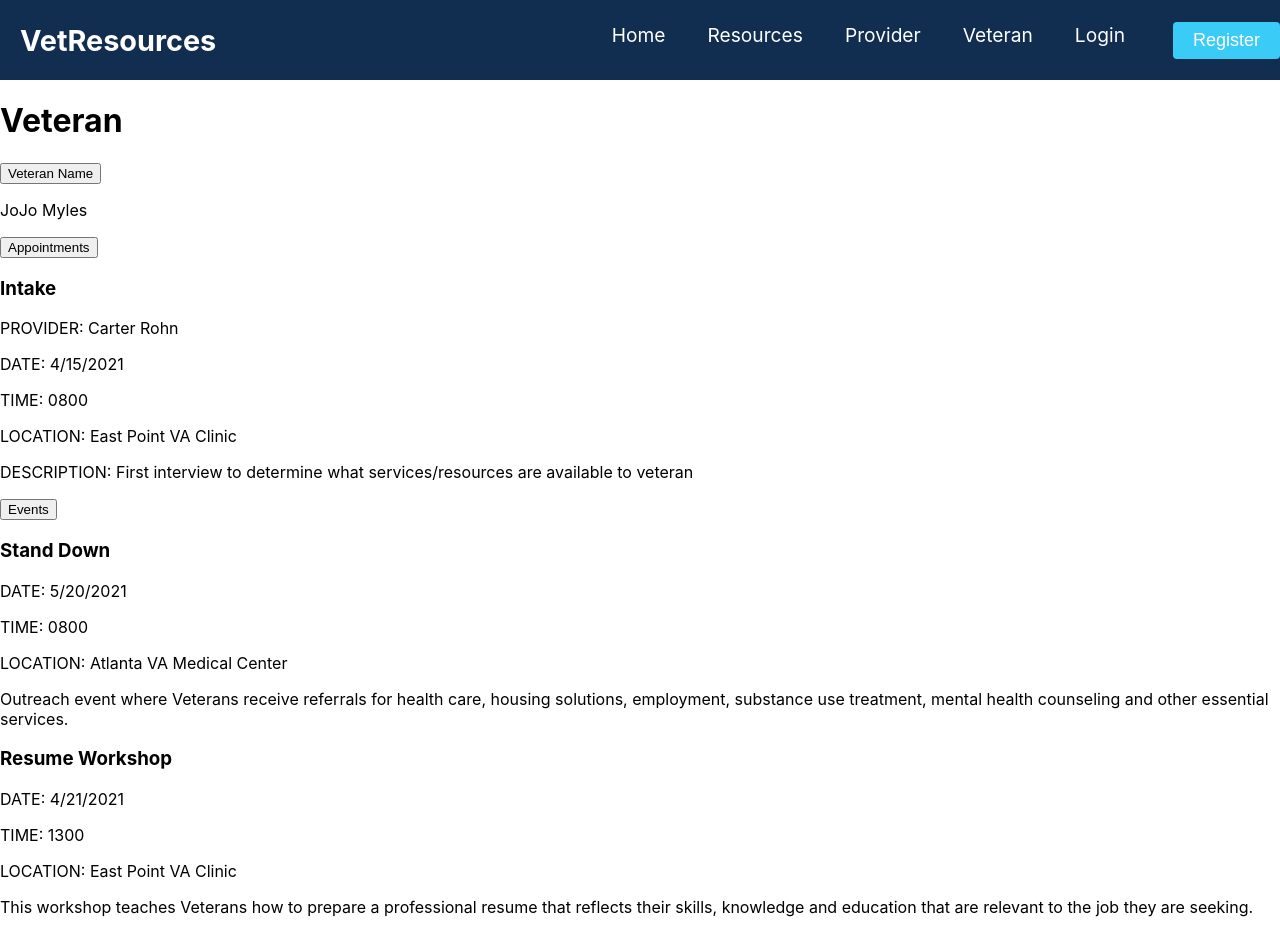
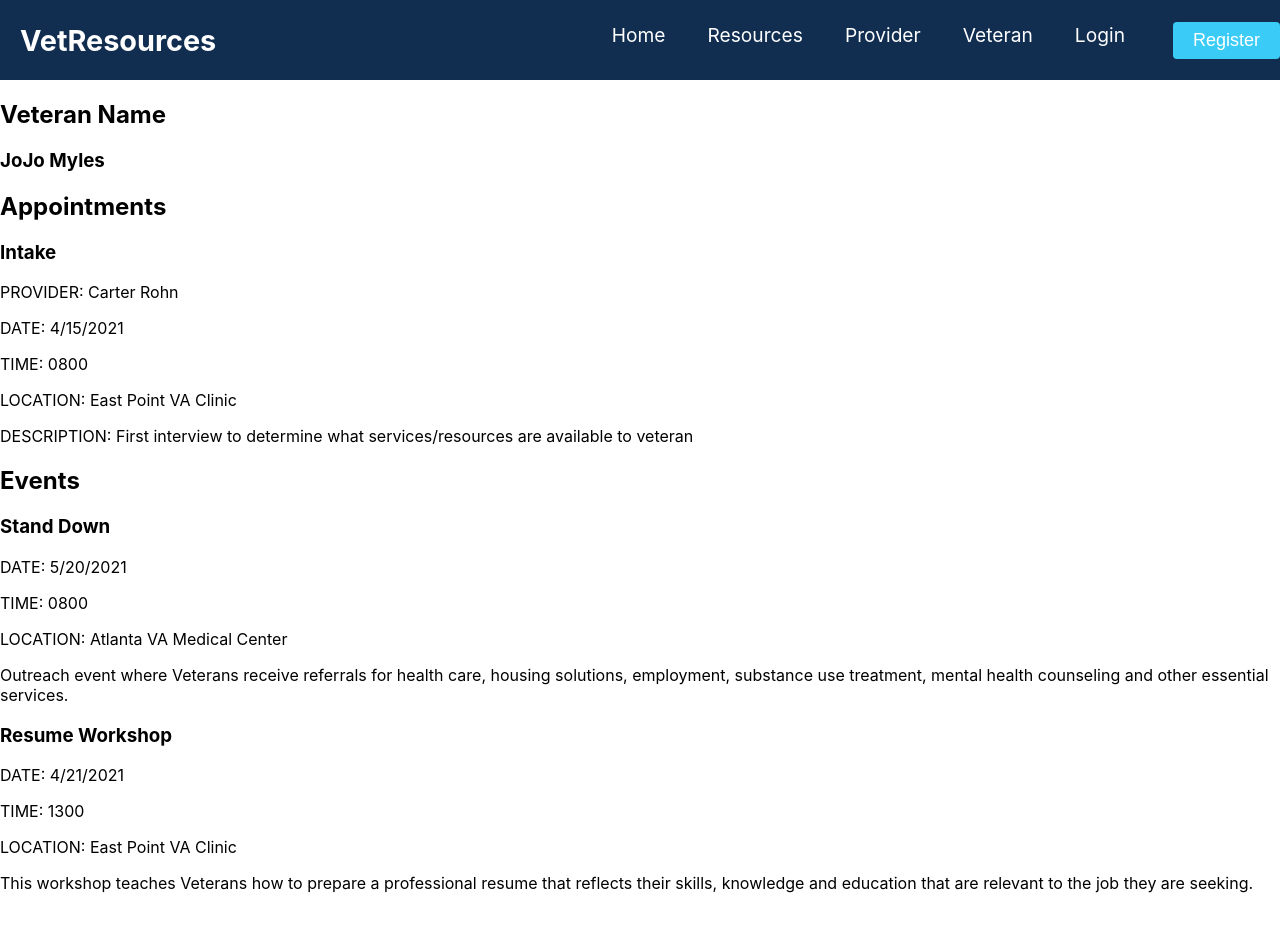
Before and after one commit to patrickcollins24/vet-resources, a React (Create React App) app: page /user in a window 1280 px wide. After the commit the page ends 909 px from the top, so only its background shows below. Built offline with nearby package versions, Linux system fonts and the light colour scheme.

Commit message:
fixed veteran and provider page

```diff
--- a/src/components/ProviderPage.jsx
+++ b/src/components/ProviderPage.jsx
@@ -4,14 +4,11 @@
 const ProviderPage = () => {
     return (
         <div>
-            <h1>Provider</h1>
-            <a href="" target="_blank">
-                <button> Provider Name </button>
-            </a> <br/>
-            <p>Carter Rohn</p>
-            <a href="" target="_blank">
-                <button> Appointments </button>
-            </a> <br/>
+
+           <h2>Provider Name</h2>
+            <h3>Carter Rohn</h3>
+
+            <h2>Appointments</h2>
             <h3>Intake</h3>
             <p>VETERAN: JoJo Myles </p>
             <p>DATE:  4/15/2021</p>
@@ -31,11 +28,8 @@ const ProviderPage = () => {
             <p>DATE:  4/16/2021</p>
             <p>TIME:  0800</p>
             <p>LOCATION:  East Point VA Clinic</p>
-            <p>DESCRIPTION:  Congratulations on your new apartment.  Let's get your fridge stocked up.  We also may be able to supply you with cooking and cleaning supplies.  </p>
-
-            <a href="" target="_blank">
-                <button> Events </button>
-            </a> <br/>
+            <p>DESCRIPTION:  Congratulations on your new apartment.  Let's get your fridge stocked up.  We also may be able to supply you with cooking and cleaning supplies.  </p><br/>
+            <h2>Events</h2>
 
             <h3>Stand Down</h3>
             <p>DATE: 5/20/2021</p>
@@ -50,7 +44,6 @@ const ProviderPage = () => {
             <p>This workshop teaches Veterans how to prepare a professional resume that reflects their skills, knowledge and education that are relevant to the job they are seeking.
 
 </p>
-\
 
             <a href="" target="_blank">
                 <button> Add Event </button>
--- a/src/components/VeteranPage.jsx
+++ b/src/components/VeteranPage.jsx
@@ -5,15 +5,11 @@
 const VeteranPage = () => {
     return (
         <div>
-            <h1>Veteran</h1>
-            <a href="" target="_blank">
-                <button> Veteran Name </button>
-            </a> <br/>
 
-            <p>JoJo Myles</p>
-            <a href="" target="_blank">
-                <button> Appointments </button>
-            </a> <br/>
+            <h2>Veteran Name</h2>
+
+            <h3>JoJo Myles</h3>
+            <h2>Appointments</h2>
 
             <h3>Intake</h3>
             <p>PROVIDER: Carter Rohn </p>
@@ -23,9 +19,7 @@ const VeteranPage = () => {
             <p>DESCRIPTION:  First interview to determine what services/resources are available to veteran</p>
 
 
-            <a href="" target="_blank">
-                <button> Events </button>
-            </a> <br/>
+            <h2>Events</h2>
 
             <h3>Stand Down</h3>
             <p>DATE: 5/20/2021</p>
```
